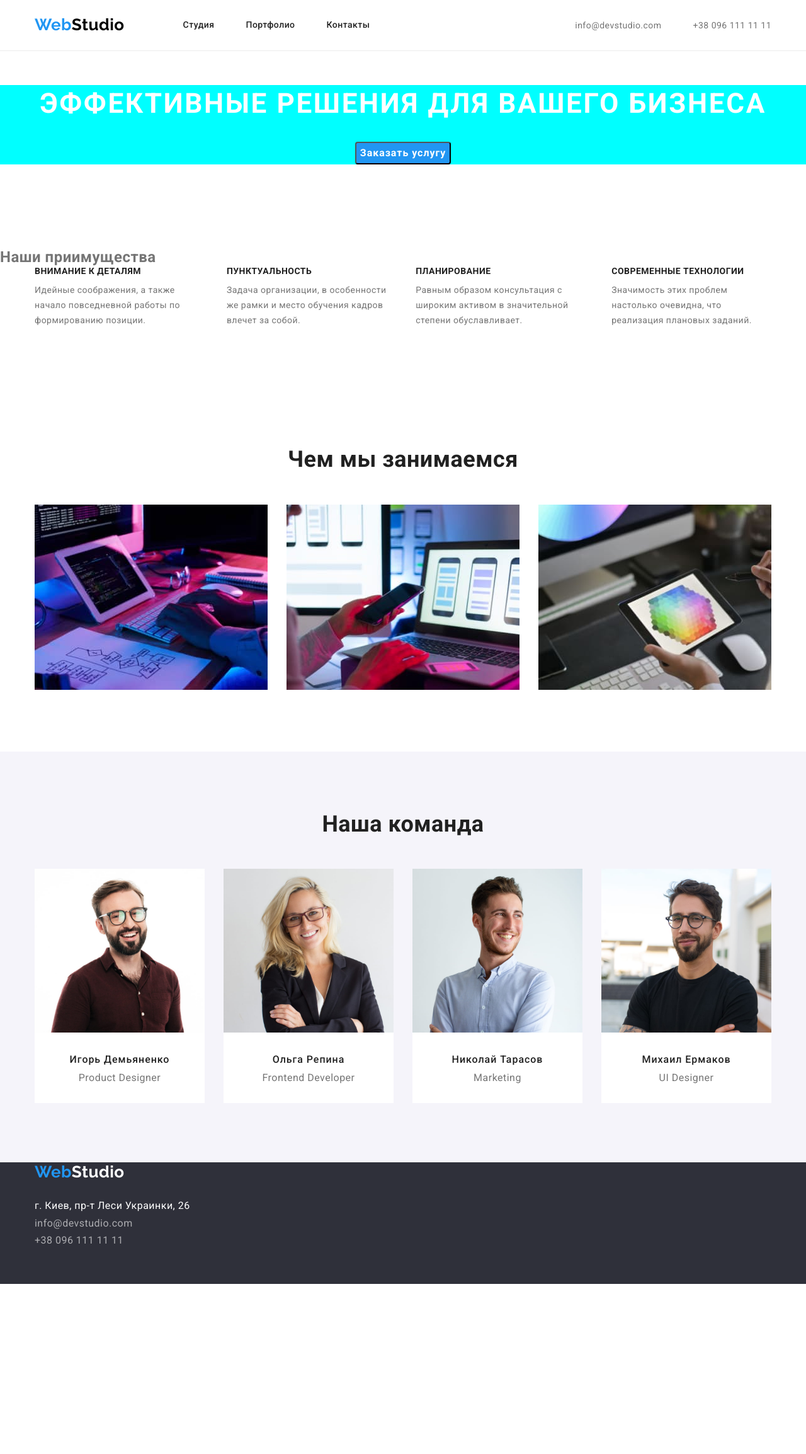
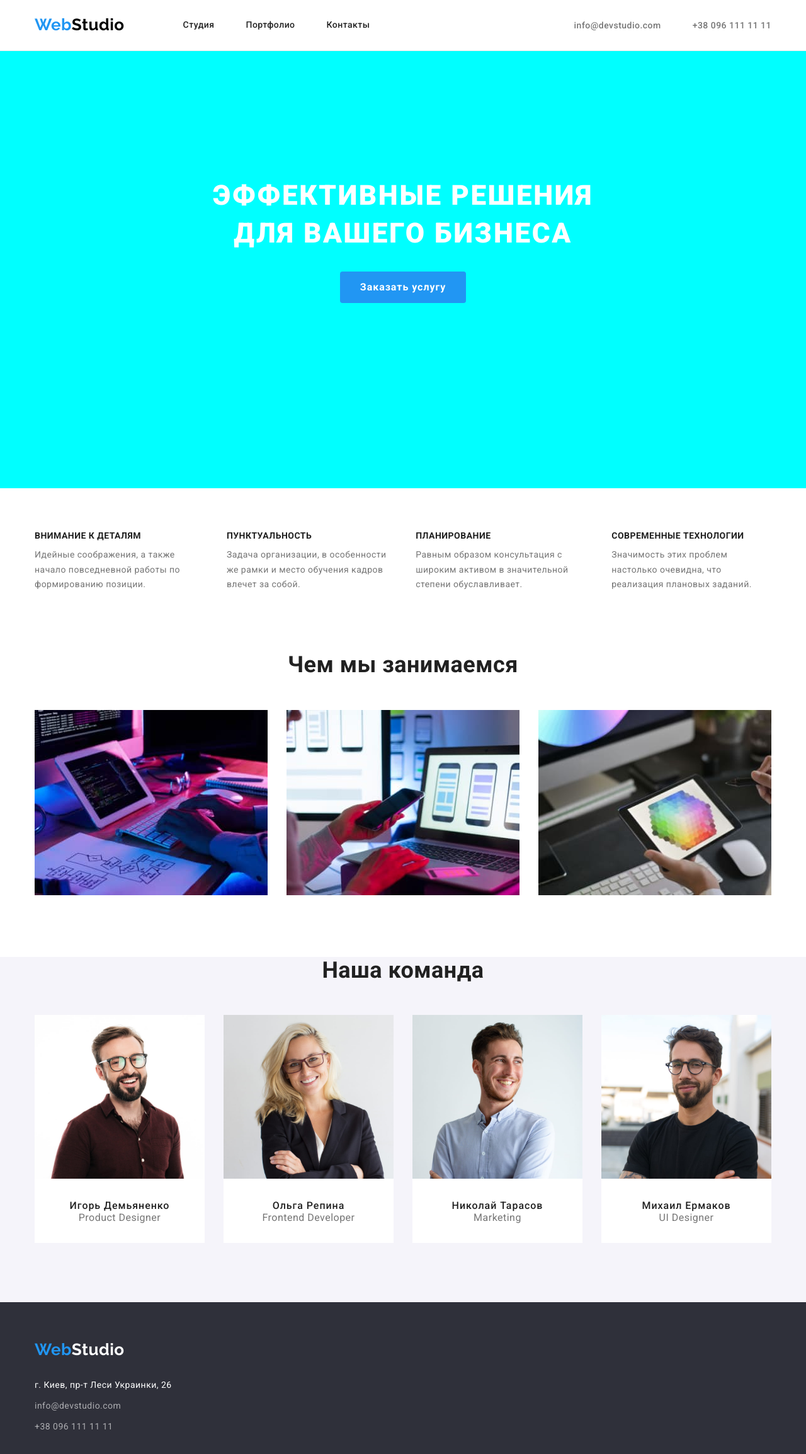
Before and after one commit to StanislavMironenko/goit-markup-hw-03, a plain HTML site: page index.html in a window 1280 px wide. Shown: the whole page at 63% size. Before the commit the page ends 2038 px from the top, so only its background shows below. Drawn offline with nearby package versions, Linux system fonts and the light colour scheme.

Commit message:
HW3-исправленное

```diff
--- a/css/style.css
+++ b/css/style.css
@@ -40,7 +40,6 @@ body{
 .header{
     color: var(--secondary-color-);
     font-style: normal;
-    margin-bottom: 54px;
     border-bottom:  1px solid #ECECEC;
 }
 .header a{
@@ -98,7 +97,7 @@ body{
 }
 .link{
     font-size: 14px;
-    font-weight: medium;
+    font-weight: 500;
     line-height: 1.14;
     color: var(--main-color-);
 }
@@ -113,15 +112,21 @@ body{
 
 /* Main */
 .section{
-    padding: 94px 0;
+    padding-bottom: 94px;
 }
 .hero{
+
     background-color: aqua;
     text-align: center;
     margin-bottom: 40px;
 }
+.hero>.container{
+    padding: 200px 0;
+    width: 696px;
+}
 
 .hero-title{
+    font-weight: 900;
     color: var(--white-color);
     font-size: 44px;
     line-height: 1.36;
@@ -130,6 +135,9 @@ body{
 
     text-transform: uppercase;
     letter-spacing: 0.06em;
+}
+.invis{
+    opacity: 0;
 }
 .benefits-list{
     display: flex;
@@ -176,7 +184,7 @@ body{
     margin-right: 30px;
 }
 .team-name{
-    margin-bottom: 10px;
+
     font-size: 16px;
     font-weight: 500;
     line-height: 1.17;
@@ -186,14 +194,17 @@ body{
 }
 .team-text{
     line-height: 1.17;
-    margin-bottom: 30px;
+
 }
 .team-card{
     background-color: var(--main-bc-);
     text-align: center;
 }
-.team-img{
-    margin-bottom: 30px;
+
+
+.team-info{
+    padding-top: 30px;
+    padding-bottom: 30px;
 }
 .port-title{
     font-size: 18px;
@@ -215,13 +226,18 @@ body{
     font-weight: 500;
     font-size: 16px;
     line-height:1.62;
+    text-align: center;
+    letter-spacing: 0.03em;
+
     background-color: var(--button-bc-);
     color: var(--header-color-);
-    text-align: center;
-    letter-spacing: 0.03em;
-    border-radius: 4px;
+    border: transparent 0;
+    border-radius: 4px ;
+    padding: 6px 22px;
 }
 .btn{
+    height: 50px;
+    width: 200px;
     font-weight: 700;
     letter-spacing: 0.06em;
     line-height: 1.87;
@@ -253,6 +269,12 @@ color: var(--white-color);
     background-color: #2F303A;
     color: var(--white-color);
     letter-spacing: 0.03em;
+    line-height: 1.71;
+    font-weight: 400;
+}
+.footer>.container{
+    padding-top:  60px;
+    padding-bottom: 60px;
 }
 .footer a{
     text-decoration: none;
@@ -279,16 +301,21 @@ color: var(--white-color);
 .contacts{
     display: flex;
     flex-direction: column;
-    padding-bottom: 51px;
+    font-size: 14px;
+
 }
 .contacts address{
     font-style: normal;
     margin-bottom: 9px;
+
 }
 .contacts>a{
     margin-bottom: 9px;
 }
 /* Portfolio */
+.port{
+    padding-top: 94px;
+}
 
 .filters{
     display: flex;
@@ -307,20 +334,26 @@ color: var(--white-color);
     margin-right: 30px;
     margin-bottom: 30px;
     display: block;
-    border-bottom: 1px solid #EEEEEE ;
+    /* border-bottom: 1px solid #EEEEEE ; */
 }
 
 .project .item:nth-child(3n+3){
     margin-right: 0;
 }
 .port-img{
-    margin-bottom: 20px;
+    /* margin-bottom: 20px; */
 }
 .port-title{
-    margin-bottom: 4px;
-    margin-left: 20px;
+    /* padding-bottom: 4px;
+    margin-left: 20px; */
 }
 .port-name{
-    margin-bottom: 20px;
-    margin-left: 20px;
+    /* margin-bottom: 20px;
+    margin-left: 20px; */
 }
+.project-info{
+padding: 20px 24px;
+border-bottom: 1px solid #EEEEEE  ;
+border-right:  1px solid #EEEEEE ;
+border-left:  1px solid #EEEEEE ;
+}
--- a/index.html
+++ b/index.html
@@ -41,12 +41,14 @@
     </header>
 
     <main>
-      <section class="hero">
+      <section class="hero section">
+        <div class="container">
           <h1 class="hero-title">Эффективные решения для вашего бизнеса</h1>
           <button type="button" class="btn">Заказать услугу</button>
+        </div>
       </section>
       <section class="section">
-        <h2 class="benefits">Наши приимущества</h2>
+        <h2 class="benefits invis">Наши приимущества</h2>
         <div class="container">
           <ul class="list-oll benefits-list">
             <li class="item">
@@ -96,23 +98,31 @@
           <ul class="list-oll team-list">
             <li class="team-card">
               <img class="team-img" src="./images/igdem.jpg" alt="Игорь Демьяненко" width="270" />
+              <div class="team-info">
                 <h3 class="team-name">Игорь Демьяненко</h3>
                 <p class="team-text">Product Designer</p>
+              </div>
             </li>
             <li class="team-card">
               <img class="team-img" src="./images/olrep.jpg" alt="Ольга Репина" width="270" />
+              <div class="team-info">
                 <h3 class="team-name">Ольга Репина</h3>
                 <p class="team-text">Frontend Developer</p>
+              </div>
             </li>
             <li class="team-card">
               <img class="team-img" src="./images/niktar.jpg" alt="Николай Тарасов" width="270" />
+              <div class="team-info">
                 <h3 class="team-name">Николай Тарасов</h3>
                 <p class="team-text">Marketing</p>
+              </div>
             </li>
             <li class="team-card">
               <img class="team-img" src="./images/miher.jpg" alt="Михаил Ермаков" width="270" />
+              <div class="team-info">
                 <h3 class="team-name">Михаил Ермаков</h3>
                 <p class="team-text">UI Designer</p>
+              </div>
             </li>
           </ul>
         </div>
```
Also changed, not shown: portfolio.html (+26 -4 lines). Lines whose indentation alone changed are shown as unchanged.
